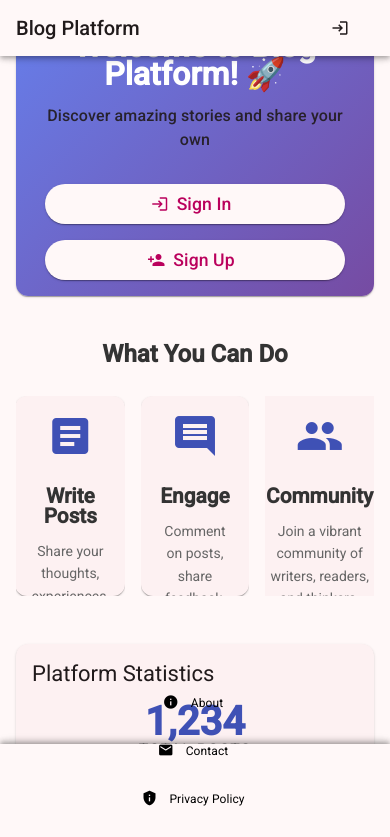
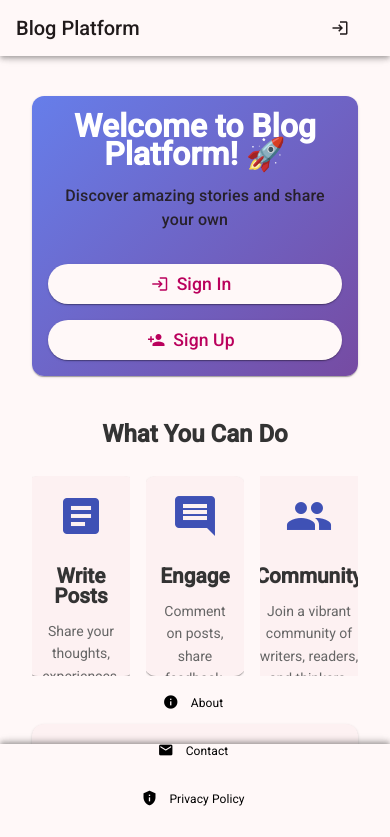
Before and after one commit to gravastar212/03_Blog-Platform, an Angular app in the folder blog-platform/: page /home in a window 390 px wide. Shown: the top 837 px of the page. Built offline with nearby package versions, Linux system fonts and the light colour scheme.

Commit message:
add app.scss

```diff
--- a/blog-platform/src/app/app.scss
+++ b/blog-platform/src/app/app.scss
@@ -1,22 +1,22 @@
-// .main-content {
-//   margin-top: 64px; // Account for fixed navbar height
-//   margin-bottom: 120px; // Account for fixed footer height
-//   min-height: calc(100vh - 184px); // Total height minus navbar and footer
-//   padding: 24px;
-// }
+.main-content {
+  margin-top: 64px; // Account for fixed navbar height
+  margin-bottom: 120px; // Account for fixed footer height
+  min-height: calc(100vh - 184px); // Total height minus navbar and footer
+  padding: 24px;
+}
 
-// // Responsive adjustments
-// @media (max-width: 768px) {
-//   .main-content {
-//     padding: 16px;
-//     margin-bottom: 100px; // Smaller footer height on mobile
-//     min-height: calc(100vh - 164px);
-//   }
-// }
+// Responsive adjustments
+@media (max-width: 768px) {
+  .main-content {
+    padding: 16px;
+    margin-bottom: 100px; // Smaller footer height on mobile
+    min-height: calc(100vh - 164px);
+  }
+}
 
-// @media (max-width: 480px) {
-//   .main-content {
-//     margin-bottom: 140px; // Account for stacked footer links on very small screens
-//     min-height: calc(100vh - 204px);
-//   }
-// }
+@media (max-width: 480px) {
+  .main-content {
+    margin-bottom: 140px; // Account for stacked footer links on very small screens
+    min-height: calc(100vh - 204px);
+  }
+}
```
